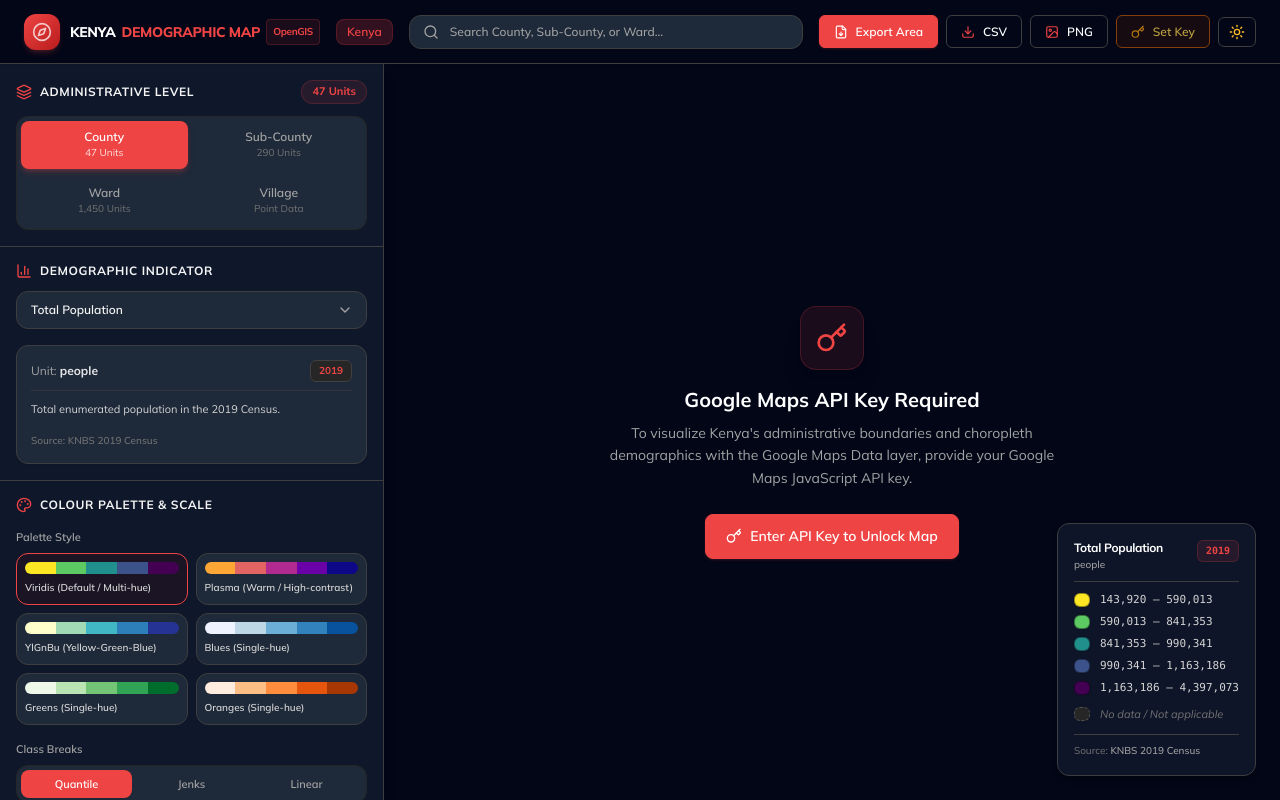
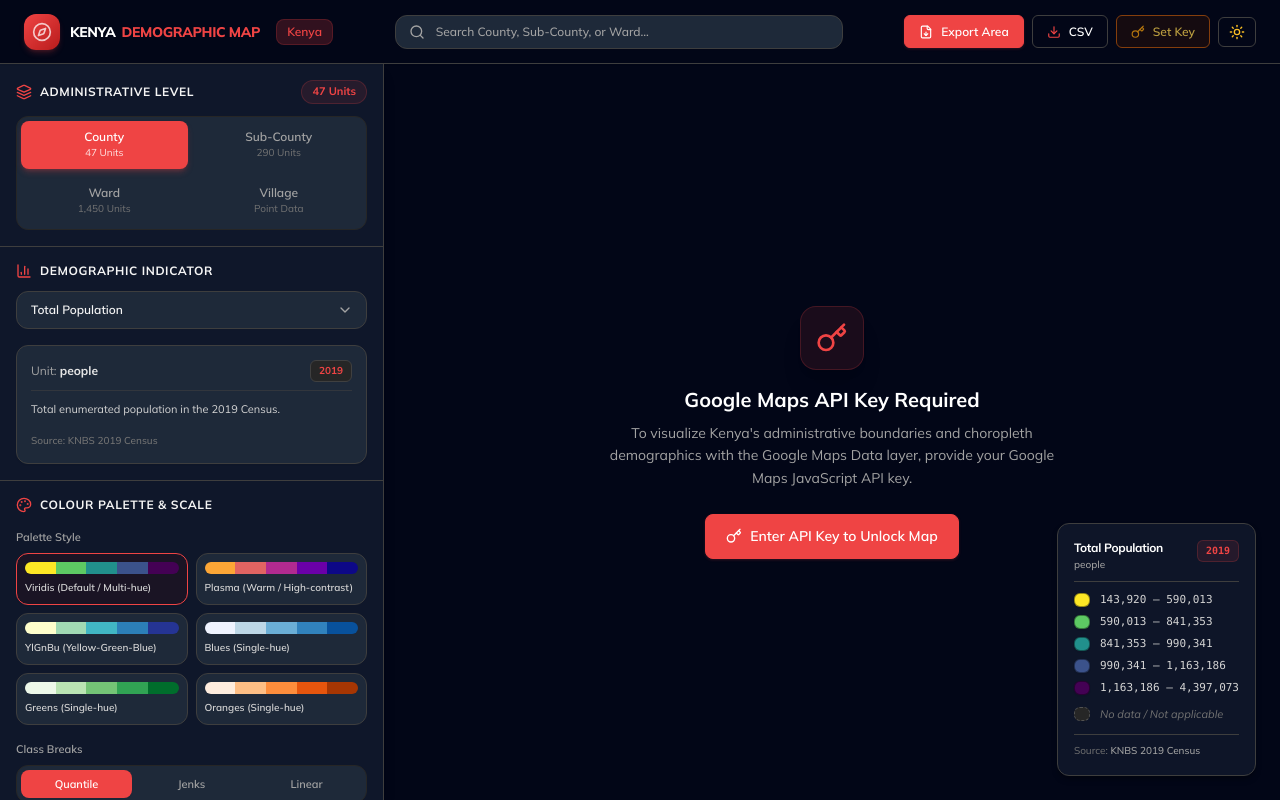
Before and after one commit to Ibrahist/KE-Demographic-Map, a Next.js app: page / in a window 1280 px wide. Built offline with nearby package versions, Linux system fonts and the light colour scheme.

Commit message:
refactor(nav): remove openGIS badge and PNG export button from navbar

```diff
--- a/src/components/TopNav.tsx
+++ b/src/components/TopNav.tsx
@@ -5,7 +5,6 @@ import {
   Search,
   Download,
   FileDown,
-  Image as ImageIcon,
   Key,
   ChevronRight,
   Sun,
@@ -20,7 +19,6 @@ interface TopNavProps {
   onSearchSelect: (item: { code: string | number; name: string; level: string; countyCode?: number; parentName?: string }) => void;
   searchIndex: Array<{ code: string | number; name: string; level: string; countyCode?: number; parentName?: string }>;
   onExportCsv: () => void;
-  onExportPng: () => void;
   onOpenAreaExportModal: () => void;
   onOpenApiKeyModal: () => void;
   hasApiKey: boolean;
@@ -34,7 +32,6 @@ export const TopNav: React.FC<TopNavProps> = ({
   onSearchSelect,
   searchIndex,
   onExportCsv,
-  onExportPng,
   onOpenAreaExportModal,
   onOpenApiKeyModal,
   hasApiKey,
@@ -63,7 +60,7 @@ export const TopNav: React.FC<TopNavProps> = ({
 
   return (
     <header className="header z-30 sticky top-0 h-16 px-4 md:px-6 flex items-center justify-between gap-4 select-none shadow-sm transition-colors">
-      {/* Brand & OpenGIS Badge & Breadcrumbs */}
+      {/* Brand & Breadcrumbs */}
       <div className="flex items-center gap-4 min-w-0">
         <div className="flex items-center gap-2.5 shrink-0">
           <div className="w-9 h-9 rounded-xl bg-gradient-to-br from-red-500 to-red-700 flex items-center justify-center shadow-md shadow-red-500/20 text-white">
@@ -73,9 +70,6 @@ export const TopNav: React.FC<TopNavProps> = ({
             <h1 className="text-sm font-extrabold tracking-tight text-neutral-900 dark:text-white flex items-center gap-1.5">
               <span>KENYA</span>
               <span className="text-[#ef4444]">DEMOGRAPHIC MAP</span>
-              <span className="px-1.5 py-0.5 rounded text-[10px] font-bold bg-red-500/10 text-[#ef4444] border border-red-500/20">
-                OpenGIS
-              </span>
             </h1>
           </div>
         </div>
@@ -103,7 +97,7 @@ export const TopNav: React.FC<TopNavProps> = ({
         </nav>
       </div>
 
-      {/* Center OpenGIS Search Autocomplete */}
+      {/* Center Search Autocomplete */}
       <div ref={searchRef} className="relative flex-1 max-w-xs md:max-w-md hidden md:block">
         <div className="relative">
           <Search className="absolute left-3.5 top-1/2 -translate-y-1/2 w-4 h-4 text-neutral-400" />
@@ -149,9 +143,9 @@ export const TopNav: React.FC<TopNavProps> = ({
         )}
       </div>
 
-      {/* OpenGIS Styled Action Controls */}
+      {/* Styled Action Controls (PNG and openGIS removed per request) */}
       <div className="flex items-center gap-2">
-        {/* NEW: Export Area Button (County, Sub-County, Ward, Village -> CSV, PDF, GeoJSON) */}
+        {/* Export Area Button (County, Sub-County, Ward, Village -> CSV, PDF, GeoJSON) */}
         <button
           onClick={onOpenAreaExportModal}
           title="Export individual area data as CSV, PDF, or GeoJSON (County, Sub-County, Ward, Village)"
@@ -168,15 +162,6 @@ export const TopNav: React.FC<TopNavProps> = ({
         >
           <Download className="w-3.5 h-3.5 text-[#ef4444]" />
           <span className="hidden sm:inline">CSV</span>
-        </button>
-
-        <button
-          onClick={onExportPng}
-          title="Export map view as PNG image"
-          className="btn btn-sm btn-outline-primary"
-        >
-          <ImageIcon className="w-3.5 h-3.5 text-[#ef4444]" />
-          <span className="hidden sm:inline">PNG</span>
         </button>
 
         <button
```
